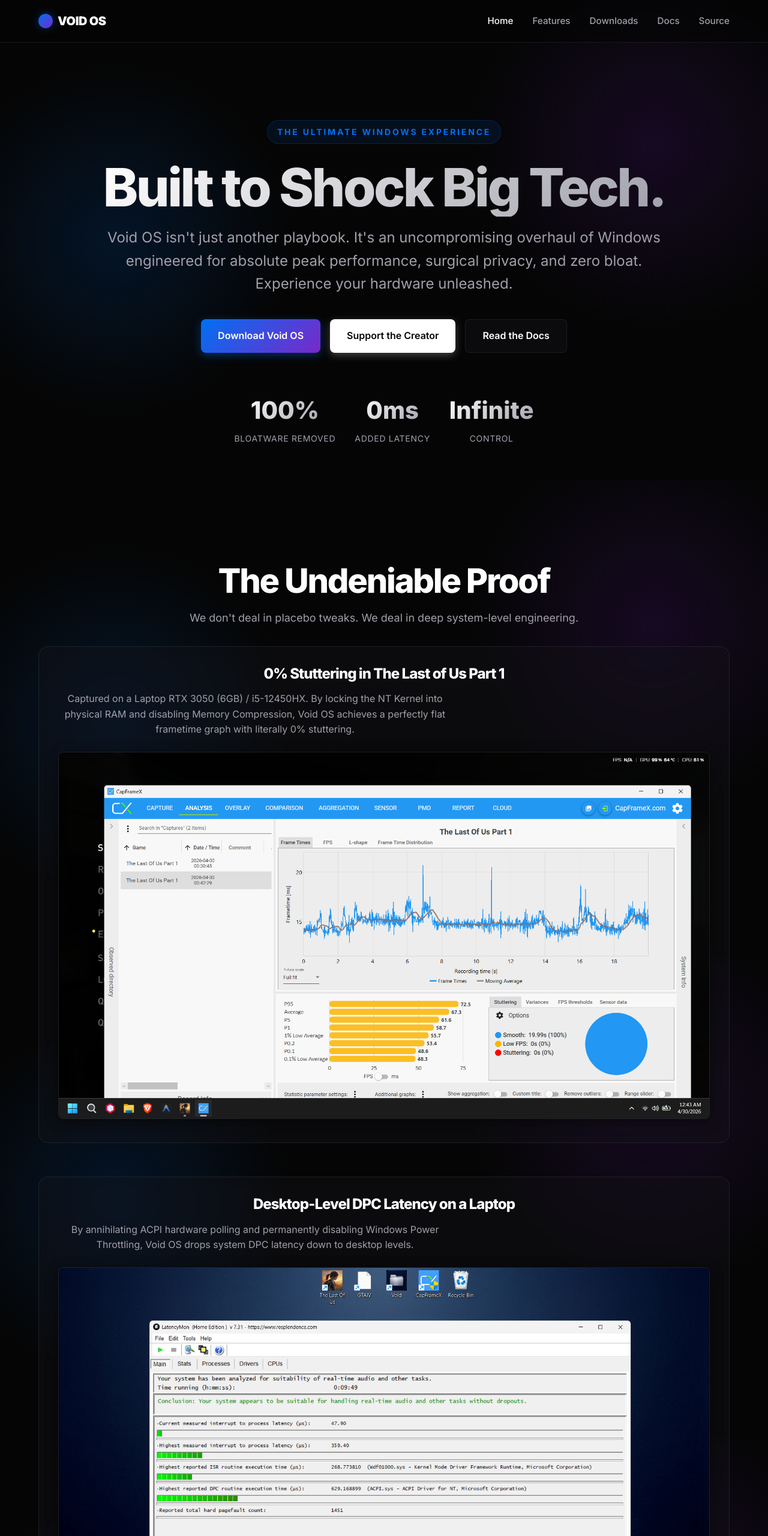
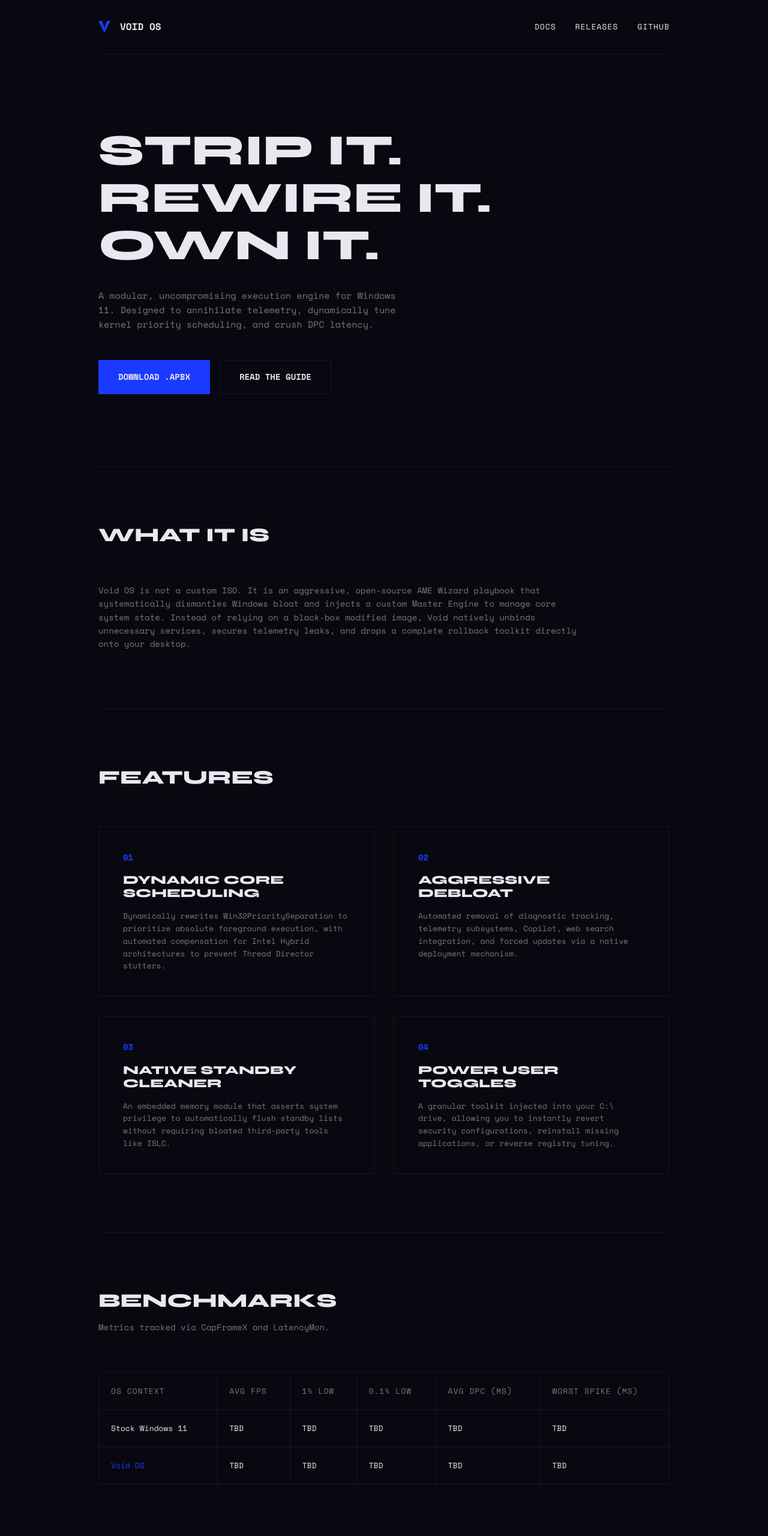
Before and after one commit to v0idOS/Void-OS, a plain HTML site: page docs/index.html in a window 1280 px wide. Shown: the top 2560 px of the page at 60% size. Drawn offline with nearby package versions, Linux system fonts and the light colour scheme.

Commit message:
feat: add GitHub Pages site

```diff
--- a/docs/index.html
+++ b/docs/index.html
@@ -1,178 +1,254 @@
-<!doctype html>
+<!DOCTYPE html>
 <html lang="en">
 <head>
-  <meta charset="utf-8">
-  <meta name="viewport" content="width=device-width, initial-scale=1">
-  <title>Void OS | The Absolute Pinnacle of Windows Performance</title>
-  <meta name="description" content="Void OS is an elite Windows playbook built to shock Big Tech. Unrivaled performance, absolute privacy, zero bloat.">
-  <link rel="stylesheet" href="./style.css">
+    <meta charset="UTF-8">
+    <meta name="viewport" content="width=device-width, initial-scale=1.0">
+    <title>Void OS - Execution Engine</title>
+    <link rel="preconnect" href="https://fonts.googleapis.com">
+    <link rel="preconnect" href="https://fonts.gstatic.com" crossorigin>
+    <link href="https://fonts.googleapis.com/css2?family=Space+Mono:wght@400;700&family=Syne:wght@800&display=swap" rel="stylesheet">
+    <style>
+        :root {
+            --bg: #080810;
+            --text: #e8e8f0;
+            --accent: #1a3aff;
+            --muted: rgba(255,255,255,0.45);
+            --border: rgba(255,255,255,0.06);
+            --font-head: 'Syne', sans-serif;
+            --font-mono: 'Space Mono', monospace;
+        }
+
+        * { margin: 0; padding: 0; box-sizing: border-box; }
+
+        body {
+            background-color: var(--bg);
+            color: var(--text);
+            font-family: var(--font-mono);
+            line-height: 1.6;
+            font-size: 14px;
+        }
+
+        h1, h2, h3, h4 {
+            font-family: var(--font-head);
+            font-weight: 800;
+            line-height: 1.1;
+            text-transform: uppercase;
+        }
+
+        a { color: var(--accent); text-decoration: none; }
+        a:hover { text-decoration: underline; }
+
+        .container { max-width: 1000px; margin: 0 auto; padding: 0 24px; }
+
+        /* Navigation */
+        nav {
+            display: flex;
+            justify-content: space-between;
+            align-items: center;
+            padding: 32px 0;
+            border-bottom: 1px solid var(--border);
+        }
+        .nav-logo {
+            display: flex;
+            align-items: center;
+            gap: 16px;
+            font-family: var(--font-mono);
+            font-weight: 700;
+            font-size: 16px;
+            color: var(--text);
+            text-decoration: none;
+        }
+        .nav-logo:hover { text-decoration: none; }
+        .v-logo {
+            width: 20px;
+            height: 20px;
+            background-color: var(--accent);
+            clip-path: polygon(0% 0%, 30% 0%, 50% 60%, 70% 0%, 100% 0%, 50% 100%);
+        }
+        .nav-links { display: flex; gap: 32px; }
+        .nav-links a { color: var(--text); font-size: 13px; text-transform: uppercase; letter-spacing: 1px; }
+
+        /* Hero */
+        header { padding: 120px 0; border-bottom: 1px solid var(--border); }
+        header h1 { font-size: 72px; margin-bottom: 24px; color: var(--text); }
+        .btn-group { display: flex; gap: 16px; margin-top: 48px; }
+        .btn {
+            display: inline-block;
+            padding: 16px 32px;
+            font-size: 14px;
+            text-transform: uppercase;
+            font-weight: 700;
+            text-decoration: none;
+            border: 1px solid var(--accent);
+        }
+        .btn-primary { background: var(--accent); color: var(--text); }
+        .btn-primary:hover { background: transparent; text-decoration: none; color: var(--accent); }
+        .btn-secondary { background: transparent; color: var(--text); border-color: var(--border); }
+        .btn-secondary:hover { border-color: var(--accent); text-decoration: none; }
+
+        /* Sections */
+        section { padding: 96px 0; border-bottom: 1px solid var(--border); }
+        .section-header { margin-bottom: 64px; }
+        .section-header h2 { font-size: 32px; margin-bottom: 16px; }
+        .section-header p { color: var(--muted); }
+
+        /* Features */
+        .grid {
+            display: grid;
+            grid-template-columns: 1fr 1fr;
+            gap: 32px;
+        }
+        .feature-card {
+            border: 1px solid var(--border);
+            padding: 40px;
+        }
+        .feature-num { color: var(--accent); font-weight: 700; margin-bottom: 16px; display: block; }
+        .feature-card h3 { font-size: 20px; margin-bottom: 16px; }
+        .feature-card p { color: var(--muted); font-size: 13px; }
+
+        /* Table */
+        table { width: 100%; border-collapse: collapse; font-size: 13px; font-family: var(--font-mono); }
+        th, td { border: 1px solid var(--border); padding: 20px; text-align: left; }
+        th { color: var(--muted); font-weight: 400; text-transform: uppercase; letter-spacing: 1px; }
+
+        /* Installation */
+        .step { display: flex; gap: 32px; margin-bottom: 40px; padding-bottom: 40px; border-bottom: 1px solid var(--border); }
+        .step:last-child { border: none; margin: 0; padding: 0; }
+        .step-num { font-size: 24px; font-weight: 700; color: var(--accent); line-height: 1; margin-top: -4px;}
+        .step-content h3 { font-size: 20px; margin-bottom: 12px; }
+        .step-content p { color: var(--muted); font-size: 13px; }
+        .step-content code { background: rgba(255,255,255,0.05); padding: 2px 6px; color: var(--text); }
+
+        /* Footer */
+        footer { padding: 64px 0; text-align: center; color: var(--muted); font-size: 12px; }
+        footer a { color: var(--muted); }
+    </style>
 </head>
 <body>
-  <header class="topbar">
-    <div class="wrap topbar-inner">
-      <a class="brand" href="./index.html">VOID OS</a>
-      <nav class="nav">
-        <a href="./index.html" class="active">Home</a>
-        <a href="./features.html">Features</a>
-        <a href="./downloads.html">Downloads</a>
-        <a href="./guide.html">Docs</a>
-        <a href="https://github.com/v0idOS/Void-OS">Source</a>
+    <div class="container">
+        <nav>
+            <a href="https://github.com/v0idOS/Void-OS" class="nav-logo">
+                <div class="v-logo"></div>
+                VOID OS
+            </a>
+            <div class="nav-links">
+                <a href="https://github.com/v0idOS/Void-OS/tree/main/docs">Docs</a>
+                <a href="https://github.com/v0idOS/Void-OS/releases">Releases</a>
+                <a href="https://github.com/v0idOS/Void-OS">GitHub</a>
+            </div>
         </nav>
+
+        <header>
+            <h1>Strip it.<br>Rewire it.<br>Own it.</h1>
+            <p style="color: var(--muted); font-size: 15px; max-width: 500px; margin-top: 32px;">A modular, uncompromising execution engine for Windows 11. Designed to annihilate telemetry, dynamically tune kernel priority scheduling, and crush DPC latency.</p>
+            <div class="btn-group">
+                <a href="https://github.com/v0idOS/Void-OS/releases" class="btn btn-primary">Download .apbx</a>
+                <a href="https://github.com/v0idOS/Void-OS/tree/main/docs/installation_guide.md" class="btn btn-secondary">Read the Guide</a>
             </div>
         </header>
 
-  <main id="top" class="wrap">
-    <section class="hero">
-      <p class="eyebrow">The Ultimate Windows Experience</p>
-      <h1>Built to Shock Big Tech.</h1>
-      <p class="sub">
-        Void OS isn't just another playbook. It's an uncompromising overhaul of Windows engineered for absolute peak performance, surgical privacy, and zero bloat. Experience your hardware unleashed.
-      </p>
-      <div class="actions">
-        <a class="btn accent" href="./downloads.html">Download Void OS</a>
-        <a class="btn primary" href="https://www.patreon.com/">Support the Creator</a>
-        <a class="btn" href="./guide.html">Read the Docs</a>
+        <section>
+            <div class="section-header">
+                <h2>What It Is</h2>
             </div>
-      <div class="stats">
-        <div class="stat"><strong>100%</strong><span>Bloatware Removed</span></div>
-        <div class="stat"><strong>0ms</strong><span>Added Latency</span></div>
-        <div class="stat"><strong>Infinite</strong><span>Control</span></div>
-      </div>
+            <p style="max-width: 800px; color: var(--muted);">Void OS is not a custom ISO. It is an aggressive, open-source AME Wizard playbook that systematically dismantles Windows bloat and injects a custom Master Engine to manage core system state. Instead of relying on a black-box modified image, Void natively unbinds unnecessary services, secures telemetry leaks, and drops a complete rollback toolkit directly onto your desktop.</p>
         </section>
 
-    <section id="proof" class="section">
-      <div class="section-header" style="margin-bottom: 2rem;">
-        <h2>The Undeniable Proof</h2>
-        <p class="sub">We don't deal in placebo tweaks. We deal in deep system-level engineering.</p>
+        <section>
+            <div class="section-header">
+                <h2>Features</h2>
             </div>
-      <div class="grid" style="grid-template-columns: 1fr;">
-        <article class="card" style="text-align: center;">
-          <h3>0% Stuttering in The Last of Us Part 1</h3>
-          <p style="margin-bottom: 1.5rem;">Captured on a Laptop RTX 3050 (6GB) / i5-12450HX. By locking the NT Kernel into physical RAM and disabling Memory Compression, Void OS achieves a perfectly flat frametime graph with literally 0% stuttering.</p>
-          <img src="./assets/benchmarks/tlou1-capframex.png" alt="CapFrameX Benchmark" style="max-width: 100%; border-radius: 8px; border: 1px solid var(--border-color); box-shadow: 0 4px 20px rgba(0,0,0,0.5);">
-        </article>
-        <article class="card" style="text-align: center; margin-top: 2rem;">
-          <h3>Desktop-Level DPC Latency on a Laptop</h3>
-          <p style="margin-bottom: 1.5rem;">By annihilating ACPI hardware polling and permanently disabling Windows Power Throttling, Void OS drops system DPC latency down to desktop levels.</p>
-          <img src="./assets/benchmarks/latencymon-green.png" alt="LatencyMon Benchmark" style="max-width: 100%; border-radius: 8px; border: 1px solid var(--border-color); box-shadow: 0 4px 20px rgba(0,0,0,0.5);">
-        </article>
+            <div class="grid">
+                <div class="feature-card">
+                    <span class="feature-num">01</span>
+                    <h3>Dynamic Core Scheduling</h3>
+                    <p>Dynamically rewrites Win32PrioritySeparation to prioritize absolute foreground execution, with automated compensation for Intel Hybrid architectures to prevent Thread Director stutters.</p>
                 </div>
-    </section>
-
-    <section id="creator" class="section">
-      <div class="creator-section">
-        <div>
-          <span class="creator-badge">The Visionary Behind Void OS</span>
-          <h2>4 Months of Relentless Engineering. Solo.</h2>
-          <p>
-            I'm <strong>Remo</strong>. I'm a 17-year-old from Tetovo, North Macedonia, and the founder of <a href="#" style="color: var(--accent-primary);">Void OS</a>.
-          </p>
-          <p>
-            I spent 4 months working day and night to build Void OS from the ground up. Making AME Wizard playbooks at this level is brutally hard, but I wanted to prove that one teenager could engineer a system that outshines what billion-dollar companies ship by default.
-          </p>
-          <p>
-            This project is free, but keeping it alive takes time and resources. If Void OS speeds up your workflow or increases your frames, consider supporting my work.
-          </p>
-          <div class="actions" style="justify-content: flex-start; margin-top: 2rem;">
-            <a class="btn accent" href="https://www.patreon.com/">Patreon</a>
-            <a class="btn" href="https://ko-fi.com/">Buy me a Coffee</a>
+                <div class="feature-card">
+                    <span class="feature-num">02</span>
+                    <h3>Aggressive Debloat</h3>
+                    <p>Automated removal of diagnostic tracking, telemetry subsystems, Copilot, web search integration, and forced updates via a native deployment mechanism.</p>
                 </div>
+                <div class="feature-card">
+                    <span class="feature-num">03</span>
+                    <h3>Native Standby Cleaner</h3>
+                    <p>An embedded memory module that asserts system privilege to automatically flush standby lists without requiring bloated third-party tools like ISLC.</p>
                 </div>
-        <div>
-          <!-- Abstract representation of the creator's setup or code -->
-          <div style="background: var(--bg-surface); border: 1px solid var(--border-color); border-radius: 16px; padding: 2rem; position: relative;">
-            <div style="display: flex; gap: 8px; margin-bottom: 1rem;">
-              <div style="width: 12px; height: 12px; border-radius: 50%; background: #ff5f56;"></div>
-              <div style="width: 12px; height: 12px; border-radius: 50%; background: #ffbd2e;"></div>
-              <div style="width: 12px; height: 12px; border-radius: 50%; background: #27c93f;"></div>
-            </div>
-            <code>
-              <span style="color: #c678dd;">function</span> <span style="color: #61afef;">initVoidOS</span>() {<br>
-              &nbsp;&nbsp;<span style="color: #c678dd;">const</span> creator = {<br>
-              &nbsp;&nbsp;&nbsp;&nbsp;name: <span style="color: #98c379;">"Remo"</span>,<br>
-              &nbsp;&nbsp;&nbsp;&nbsp;age: <span style="color: #d19a66;">17</span>,<br>
-              &nbsp;&nbsp;&nbsp;&nbsp;project: <span style="color: #98c379;">"Void OS"</span>,<br>
-              &nbsp;&nbsp;&nbsp;&nbsp;origin: <span style="color: #98c379;">"Tetovo, North Macedonia"</span><br>
-              &nbsp;&nbsp;};<br>
-              &nbsp;&nbsp;<br>
-              &nbsp;&nbsp;<span style="color: #e5c07b;">System</span>.<span style="color: #61afef;">optimize</span>({<br>
-              &nbsp;&nbsp;&nbsp;&nbsp;telemetry: <span style="color: #d19a66;">false</span>,<br>
-              &nbsp;&nbsp;&nbsp;&nbsp;performance: <span style="color: #98c379;">"Maximum"</span><br>
-              &nbsp;&nbsp;});<br>
-              <br>
-              &nbsp;&nbsp;<span style="color: #c678dd;">return</span> <span style="color: #98c379;">"Shock Big Tech."</span>;<br>
-              }
-            </code>
-          </div>
+                <div class="feature-card">
+                    <span class="feature-num">04</span>
+                    <h3>Power User Toggles</h3>
+                    <p>A granular toolkit injected into your C:\ drive, allowing you to instantly revert security configurations, reinstall missing applications, or reverse registry tuning.</p>
                 </div>
             </div>
         </section>
 
-    <section id="features" class="section">
+        <section>
             <div class="section-header">
-        <h2>Unrivaled Superiority</h2>
-        <p class="sub">Built for elites who demand responsiveness and absolute clarity.</p>
+                <h2>Benchmarks</h2>
+                <p>Metrics tracked via CapFrameX and LatencyMon.</p>
             </div>
-      <div class="grid">
-        <article class="card">
-          <h3>Surgical Precision</h3>
-          <p>We didn't just remove bloat. We surgically extracted every unnecessary background service, telemetry module, and UI lag inducer. The result is pure speed.</p>
-          <a href="./features.html">Deep Dive →</a>
-        </article>
-        <article class="card">
-          <h3>Absolute Privacy</h3>
-          <p>Your data is yours. Void OS implements extreme privacy configurations out of the box, shutting down tracking pipelines that other OS builds leave open.</p>
-          <a href="./features.html">Security Specs →</a>
-        </article>
-        <article class="card">
-          <h3>No Black Box</h3>
-          <p>Everything is transparent. The AME Playbook and scripts are completely open-source. Inspect the code, audit the tweaks, and see the perfection for yourself.</p>
-          <a href="https://github.com/v0idOS/Void-OS">Audit on GitHub →</a>
-        </article>
+            <table>
+                <thead>
+                    <tr>
+                        <th>OS Context</th>
+                        <th>Avg FPS</th>
+                        <th>1% Low</th>
+                        <th>0.1% Low</th>
+                        <th>Avg DPC (μs)</th>
+                        <th>Worst Spike (μs)</th>
+                    </tr>
+                </thead>
+                <tbody>
+                    <tr>
+                        <td style="color: var(--text);">Stock Windows 11</td>
+                        <td>TBD</td>
+                        <td>TBD</td>
+                        <td>TBD</td>
+                        <td>TBD</td>
+                        <td>TBD</td>
+                    </tr>
+                    <tr>
+                        <td style="color: var(--accent);">Void OS</td>
+                        <td>TBD</td>
+                        <td>TBD</td>
+                        <td>TBD</td>
+                        <td>TBD</td>
+                        <td>TBD</td>
+                    </tr>
+                </tbody>
+            </table>
+        </section>
+
+        <section>
+            <div class="section-header">
+                <h2>Installation</h2>
+            </div>
+            <div class="step">
+                <div class="step-num">1</div>
+                <div class="step-content">
+                    <h3>Prepare</h3>
+                    <p>Start with a clean, freshly installed version of Windows 11 (24H2+). Download <a href="https://ameliorated.io" target="_blank" rel="noopener">AME Wizard</a>.</p>
+                </div>
+            </div>
+            <div class="step">
+                <div class="step-num">2</div>
+                <div class="step-content">
+                    <h3>Load Playbook</h3>
+                    <p>Download the latest <code>VoidOS.apbx</code> from our <a href="https://github.com/v0idOS/Void-OS/releases">Releases</a> page and drag it into the Wizard.</p>
+                </div>
+            </div>
+            <div class="step">
+                <div class="step-num">3</div>
+                <div class="step-content">
+                    <h3>Deploy</h3>
+                    <p>Select your preferred mitigation and Defender configurations, then allow the engine to execute the complete optimization sequence.</p>
+                </div>
             </div>
         </section>
 
-    <section id="install" class="section">
-      <div class="section-header">
-        <h2>Deploy the Pinnacle</h2>
-        <p class="sub">From download to complete system transformation in minutes.</p>
+        <footer>
+            <p>Licensed under GNU General Public License v3.0 &nbsp;|&nbsp; <a href="https://github.com/v0idOS/Void-OS">GitHub Repository</a></p>
+        </footer>
     </div>
-      <div class="steps">
-        <article class="step"><span>1</span><p>Download the exclusive <code>.apbx</code> Void OS playbook.</p></article>
-        <article class="step"><span>2</span><p>Load the playbook into AME Wizard on a fresh install.</p></article>
-        <article class="step"><span>3</span><p>Configure your elite setup (Defender, Browser, Tweaks).</p></article>
-        <article class="step"><span>4</span><p>Deploy and experience the fastest OS of your life.</p></article>
-      </div>
-      <div class="actions" style="margin-top: 3rem;">
-        <a class="btn primary" href="./downloads.html">Get Started</a>
-        <a class="btn" href="./guide.html">Full Documentation</a>
-      </div>
-    </section>
-
-    <section class="section cta">
-      <h2>Join the Elite</h2>
-      <p class="sub">Thousands are switching. Stop settling for default mediocrity.</p>
-      <div class="actions">
-        <a class="btn accent" href="https://github.com/v0idOS/Void-OS">GitHub Repository</a>
-        <a class="btn" href="https://github.com/v0idOS/Void-OS/discussions">Community Hub</a>
-      </div>
-    </section>
-  </main>
-
-  <footer class="footer wrap">
-    <div class="footer-inner">
-      <div class="footer-brand">
-        <span>VOID OS</span>
-        <p>Engineered by Remo.</p>
-      </div>
-      <div class="footer-links">
-        <a href="./index.html">Home</a>
-        <a href="./features.html">Features</a>
-        <a href="./downloads.html">Downloads</a>
-        <a href="./guide.html">Docs</a>
-        <a href="https://github.com/v0idOS/Void-OS">GitHub</a>
-      </div>
-    </div>
-  </footer>
 </body>
 </html>
```
Lines whose indentation alone changed are shown as unchanged.
